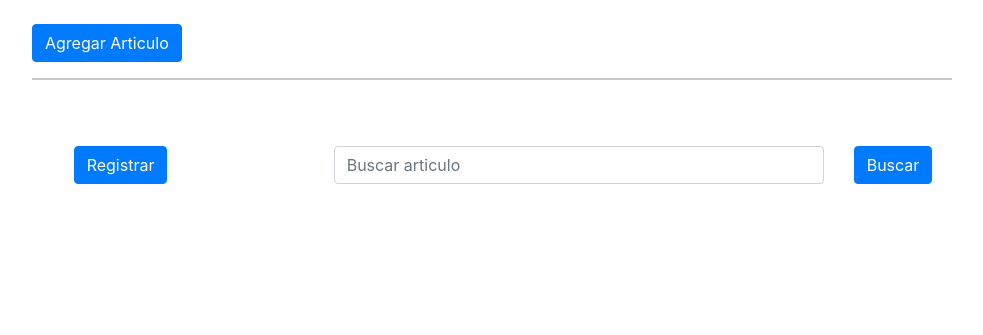
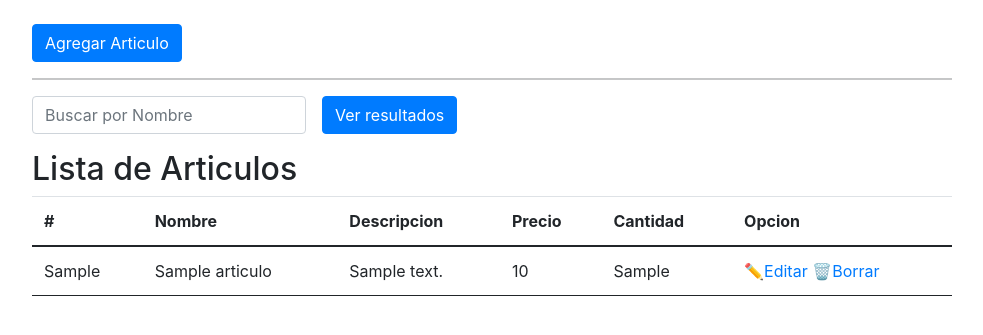
Before and after one commit to jb-jabm/hello-world, a PHP site: page / in a window 1280 px wide. Shown: the top 335 px of the page, without its empty margins (148-1131 px from the left). Run offline with PHP 8.4, Linux system fonts and the light colour scheme; tables that the repository leaves empty or names only in its code hold one stand-in row (values such as "Sample post").

Commit message:
lista de articulos y crear.php

```diff
--- a/crear.php
+++ b/crear.php
@@ -1,7 +1,6 @@
 <?php
 include 'utils.php';
 include 'config.php';
-include 'funciones.php';
 $dbConn = connect($db);
 
 if (isset($_POST['submit'])) {
@@ -28,6 +27,7 @@ if (isset($_POST['submit'])) {
 
 if (isset($resultado)) {
 ?>
+
   <div class="container mt-3">
     <div class="row">
       <div class="col-md-12">
@@ -38,11 +38,13 @@ if (isset($resultado)) {
     </div>
   </div>
 <?php
+
 }
 ?>
-
 <div class="container">
   <div class="row">
+
+
     <div class="col-md-12">
       <h2 class="mt-4">Agregar articulo</h2>
       <hr>
--- a/funciones.php
+++ /dev/null
@@ -1,5 +0,0 @@
-<?php
- function escapar($html) {
-    return htmlspecialchars($html, ENT_QUOTES | ENT_SUBSTITUTE, "UTF-8");
-  }
-?>
--- a/index.php
+++ b/index.php
@@ -1,3 +1,22 @@
+<?php
+include 'utils.php';
+include 'config.php';
+$dbConn = connect($db);
+
+if (isset($_POST['nombre'])) {
+  $titulo = isset($_POST['nombre']) ? 'Lista de Articulos (' . $_POST['nombre'] . ')' : 'Lista de Articulos';
+  $sql = "SELECT * FROM articulos WHERE nombre LIKE '%" . $_POST['nombre'] . "%'";
+  $sentencia = $dbConn->prepare($sql);
+  $sentencia->execute();
+  $articulos = $sentencia->fetchAll();
+} else {
+  $titulo = 'Lista de Articulos';
+  $sql = "SELECT * FROM articulos";
+  $sentencia = $dbConn->prepare($sql);
+  $sentencia->execute();
+  $articulos = $sentencia->fetchAll();
+}
+?>
 <!DOCTYPE html>
 <html lang="en">
 
@@ -7,41 +26,75 @@
   <meta name="viewport" content="width=device-width, initial-scale=1.0">
   <title>Document</title>
   <link href="https://cdn.jsdelivr.net/npm/bootstrap@5.1.0/dist/css/bootstrap.min.css" rel="stylesheet" integrity="sha384-KyZXEAg3QhqLMpG8r+8fhAXLRk2vvoC2f3B09zVXn8CA5QIVfZOJ3BCsw2P0p/We" crossorigin="anonymous">
-
-  <script src="utils.js"></script>
 </head>
 
 <body>
     <?php include "templates/header.php"; ?>
+
   <div class="container">
     <div class="row">
         <div class="col-md-10 offset-1">
             <a href="crear.php"  class="btn btn-primary mt-4">Agregar Articulo</a>
               <hr>
+              <form method="post" class="form-inline">
+                <div class="form-group mr-3">
+                  <input type="text" id="nombre" name="nombre" placeholder="Buscar por Nombre" class="form-control">
+                </div>
+                <button type="submit" name="submit" class="btn btn-primary">Ver resultados</button>
+              </form>
+         </div>
+    </div>
+ </div>
+
+ <div class="container">
+  <div class="row">
+    <div class="col-md-10 offset-1">
+      <h2 class="mt-3"><?php echo $titulo ?></h2>
+      <table class="table">
+        <thead>
+          <tr>
+            <th>#</th>
+            <th>Nombre</th>
+            <th>Descripcion</th>
+            <th>Precio</th>
+            <th>Cantidad</th>
+            <th>Opcion</th>
+          </tr>
+        </thead>
+        <tbody>
+          <?php
+          if ($articulos && $sentencia->rowCount() > 0) {
+            foreach ($articulos as $fila) {
+              ?>
+              <tr>
+                <td><?php echo ($fila["codigo"]); ?></td>
+                <td><?php echo ($fila["nombre"]); ?></td>
+                <td><?php echo ($fila["descripcion"]); ?></td>
+                <td><?php echo ($fila["precio"]); ?></td>
+                <td><?php echo ($fila["cantidad"]); ?></td>
+                <td>
+                   <a href="<?= 'editar.php?codigo='.$fila["codigo"]?>">✏️Editar</a>
+                   <a href="<?= 'borrar.php?id=' . $fila["codigo"] ?>">🗑️Borrar</a>
+                </td>
+              </tr>
+              <?php
+            }
+          }else{
+          ?>
+            <div class="alert alert-danger" role="alert">
+              <?php echo "No encuentro la busqueda"; ?>
+            </div>
+            <?php
+          }
+          ?>
+        <tbody>
+      </table>
     </div>
   </div>
 </div>
   <!-- Aquí el código HTML de la aplicación -->
 <?php include "templates/footer.php"; ?>
 
-  <div class="container">
-    <div class="row" style="padding: 50px">
-      <div class="col-md offset-md-1">
-        <button type="button" class="btn btn-primary">Registrar</button>
-
-      </div>
-      <div class="col-md-6 offset-md-1">
-        <input type="text" id="buscar" class="form-control" placeholder="Buscar articulo" aria-label="Buscar Articulo">
-      </div>
-      <div class="col-md-2">
-        <button type="button" class="btn btn-primary" onclick="capturarBusqueda()">Buscar</button>
-      </div>
-    </div>
-    <div class="row" style:="margin-top 20 px">
-
-    </div>
-
-  </div>
 </body>
 
 </html>
```
Also changed, not shown: editar.php (added, +8 -0 lines). Lines whose indentation alone changed are shown as unchanged.
